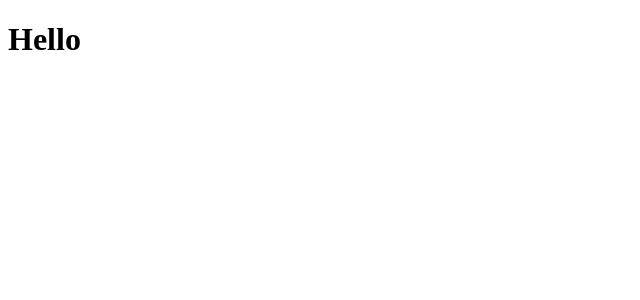
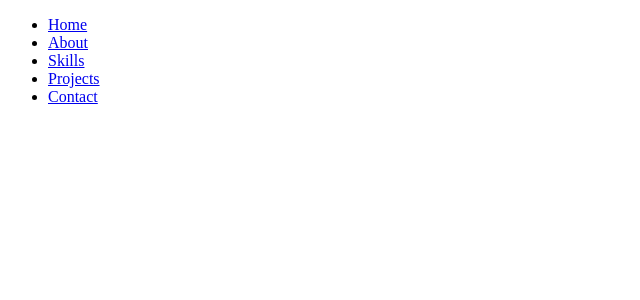
Before and after one commit to Shcoobz/advancedJS_navigation-nation, a React (Vite) app: page / in a window 1280 px wide. Shown: the top 300 px of the page, without its empty margins (0-640 px from the left). Built offline with nearby package versions, Linux system fonts and the light colour scheme; the HTML template or start-up script is replaced by a standard one.

Commit message:
created nav bar

```diff
--- a/src/App.jsx
+++ b/src/App.jsx
@@ -1,8 +1,9 @@
+import Navbar from './components/NavBar';
 
 function App() {
   return (
-    <div className='App'>
-      <h1>Hello</h1>
+    <div>
+      <Navbar />
     </div>
   );
 }
--- /dev/null
+++ b/src/components/NavBar.jsx
@@ -0,0 +1,25 @@
+function Navbar() {
+  const navItems = [
+    { id: 'nav-1', text: 'Home', link: '#home' },
+    { id: 'nav-2', text: 'About', link: '#about' },
+    { id: 'nav-3', text: 'Skills', link: '#skills' },
+    { id: 'nav-4', text: 'Projects', link: '#projects' },
+    { id: 'nav-5', text: 'Contact', link: '#contact' },
+  ];
+
+  return (
+    <div className='overlay overlay-slide-left' id='overlay'>
+      <nav>
+        <ul>
+          {navItems.map((item, index) => (
+            <li key={item.id} id={item.id} className={`slide-out-${index + 1}`}>
+              <a href={item.link}>{item.text}</a>
+            </li>
+          ))}
+        </ul>
+      </nav>
+    </div>
+  );
+}
+
+export default Navbar;
```
